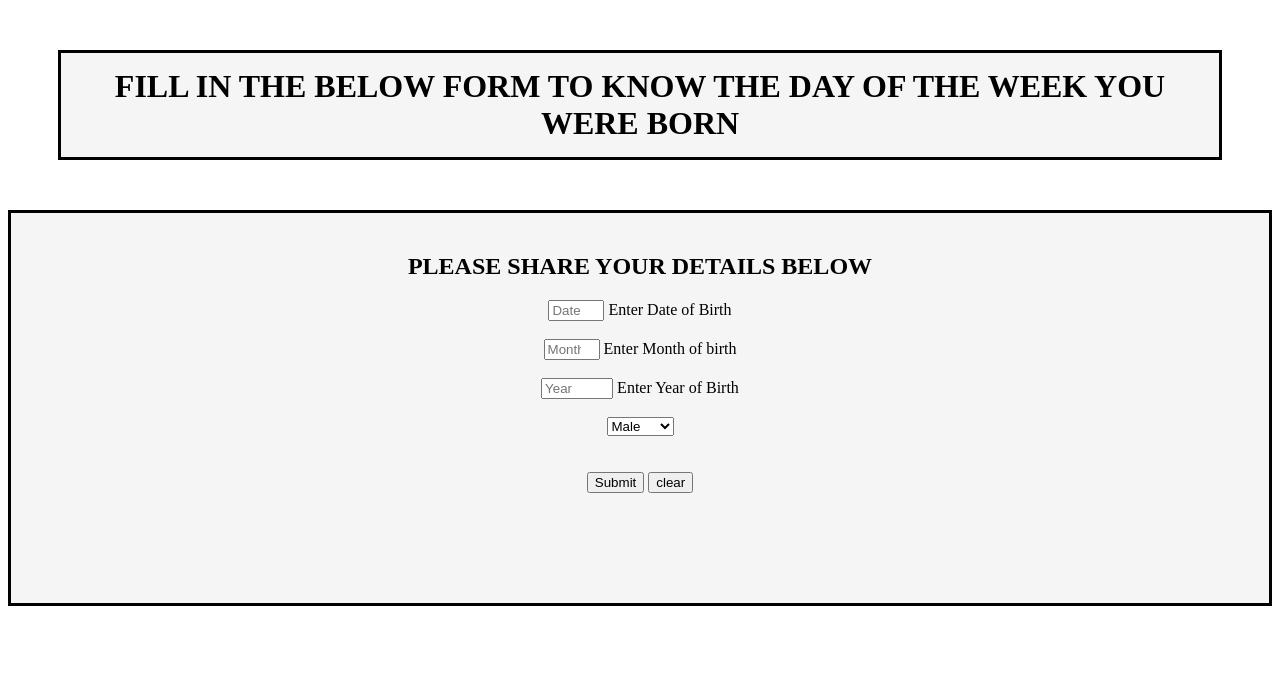
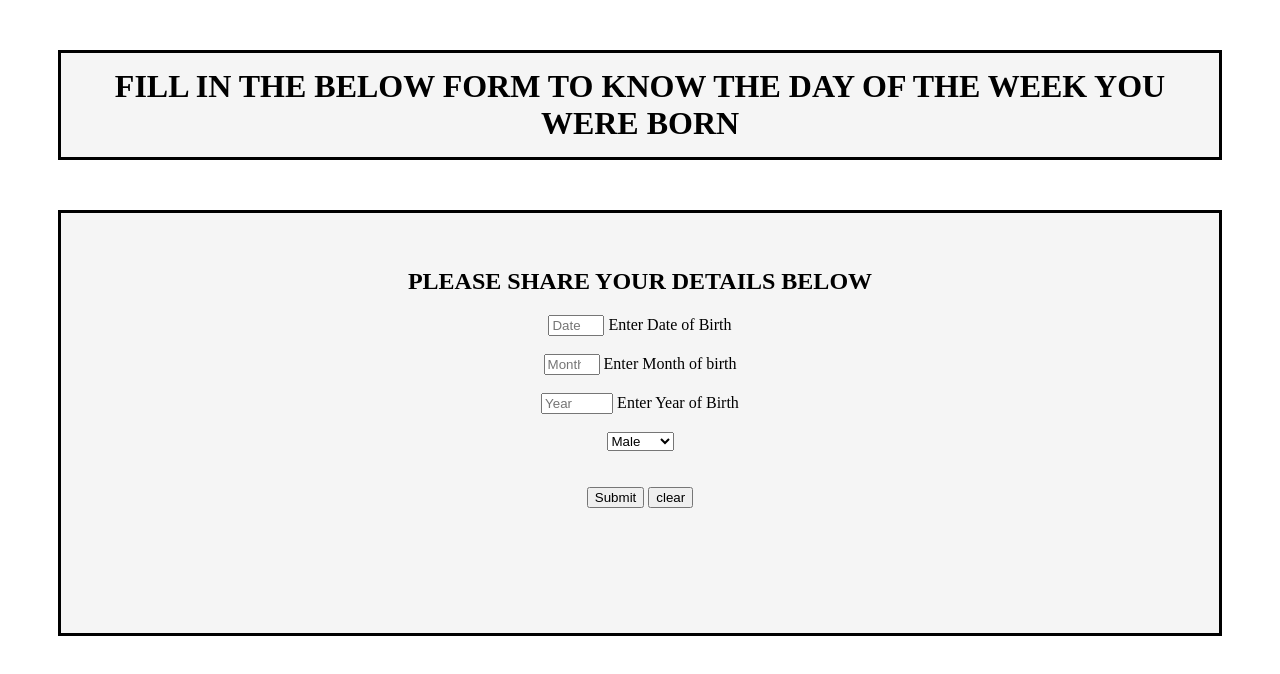
Before and after one commit to alexgathuri/Birthday-system-calculator, a plain HTML site: page index.html in a window 1280 px wide. Drawn offline with Linux system fonts and the light colour scheme.

```diff
--- a/style.css
+++ b/style.css
@@ -15,6 +15,8 @@ h1{
 section{
     border: solid;
     background-color: whitesmoke;
+    padding: 15px;
+    margin: 50px;
 
 }
 form{
```
Also changed, not shown: index.html (+0 -9 lines).
